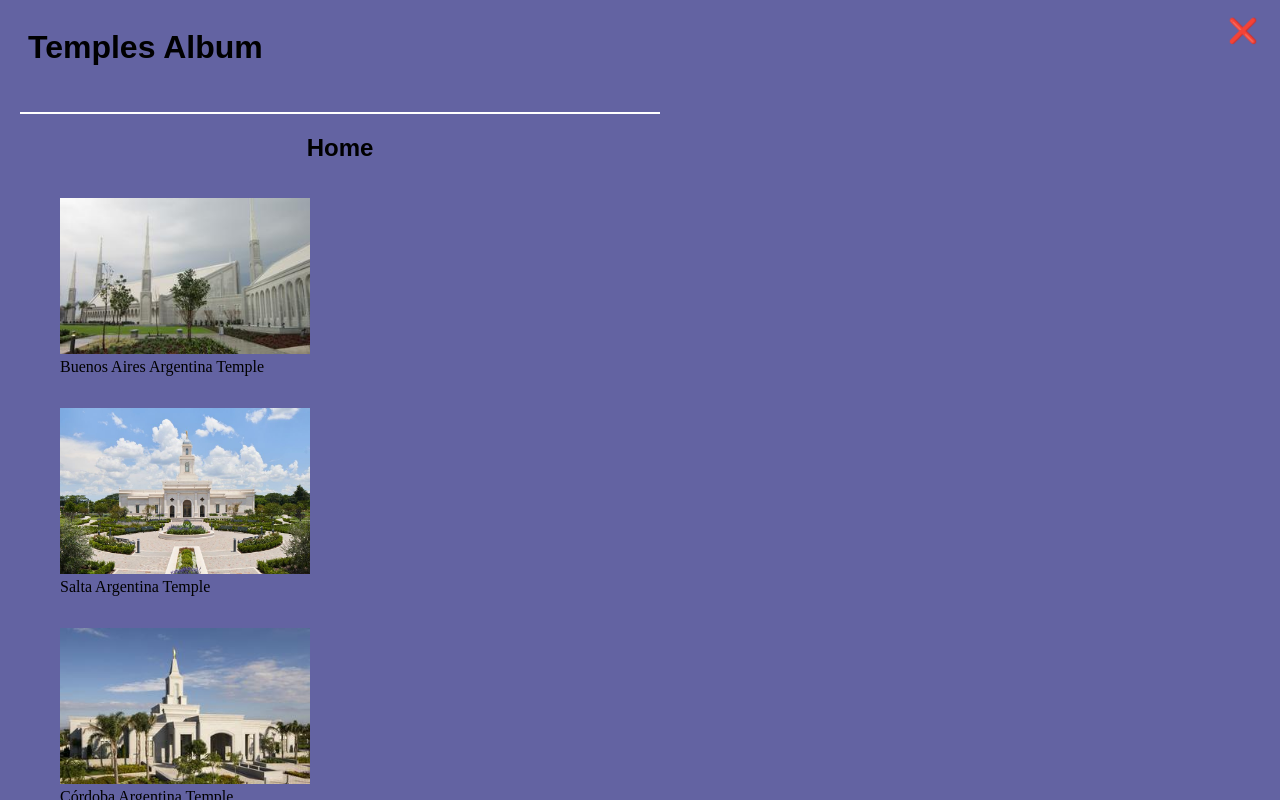
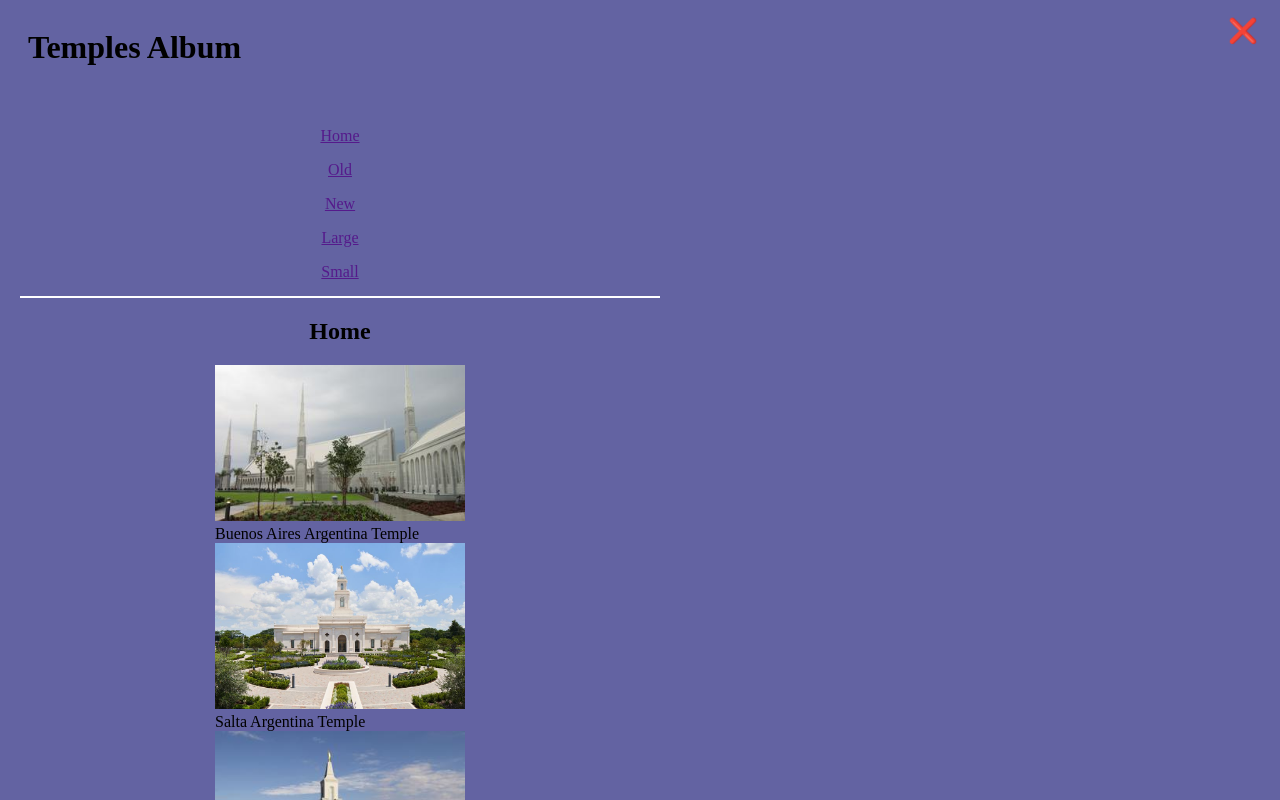
Before and after one commit to EmmanuelBulacio4/wdd131-m, a plain HTML site: page temples.html in a window 1280 px wide. Both pictures are taken after a click on the button 1247 px from the left and 31 px from the top of the page. Shown: the top 800 px of the page. Drawn offline with Linux system fonts and the light colour scheme; a web font is replaced by a local one.

Commit message:
w2_temple.css_ready

```diff
--- a/styles/temples.css
+++ b/styles/temples.css
@@ -1,7 +1,7 @@
 @import url('https://fonts.googleapis.com/css2?family=Bebas+Neue&display=swap');
 :root {
     --background-color-1: rgb(99, 99, 162);
-    --background-color-2:;
+    --background-color-2: rgb(123, 9, 9);
     --color1: black;
     --color2: white;
 }
@@ -18,27 +18,34 @@ header{
 h1{
     align-items: left;
     padding: 0.5rem;
+    font-family: "Parkisans";
+    color: var(--color1);
+}
+
+li :hover{
+    background-color: var(--background-color-2);
+    color: var(--color2);
+    text-decoration: none;
+    padding: 1rem;
 }
 
 h2{
     text-align: center;
+    font-family: sans-serif;
+    color: var(--color1);
+    font-family: "Parkisans";
 }
-
-li{
-    display: none;
-}
-
 
 #temples{
     display: grid;
     grid-template-columns: 1fr;
 }
 
-#hamburger::before {
+#hamburger::before {   /*Marco el comportamiento antes del evento */
     content: "☰";
 }
 
-#hamburger.open::before {
+#hamburger.open::before { /*Mrco el comportamiento despues del evento */
     content: "❌";
 }
 
@@ -57,23 +64,55 @@ ul{
     justify-content: space-around;
 }
 
-
-h1, h2{
-    font-family: sans-serif;
-    color: var(--color1);
-}
-
 img{
     max-width: 250px;
 }
 
-div{
+figure{
+    margin: 0 auto;
 }
 
-figure{
+figcaption{
+    color: var(--color1);
+    text-align: left;
+    font-family: "Parkisans";
+    font-weight: 300;
 }
+
+.navigation ul {
+    display: none;
+    margin: 0;
+    list-style-type: none;
+    background-color: var(--background-color2);
+    border: 2px solid var(--background-color1);
+}
+
+.navigation li {
+    text-align: center;
+    display: block;
+    color: var(--color2);
+    margin: 1rem auto 0 auto;
+    font-family: "Parkisans";
+    font-weight: 300;
+    font-style: normal;
+}
+
+.navigation li:hover {
+    background-color: var(--background-color1);
+}
+
+.navigation.open ul {
+    display: block;
+    padding: 15px;
+}
+
 
 footer{
     text-align: center;
     border-top: 2px solid white;
 }
+
+footer p{
+    font-family: "Parkisans";
+    color: var(--background-color1);
+}
--- a/temples.html
+++ b/temples.html
@@ -7,6 +7,9 @@
     <title>WDD 131 - Dynamic Web Fundamentals - Temples</title>
     <meta name="description" content="WDD 131- Dynamic Web Fundamentals | Emmanuel Bulacio">
     <meta name="author" content="Emmanuel Bulacio">
+    <link rel="preconnect" href="https://fonts.googleapis.com">
+    <link rel="preconnect" href="https://fonts.gstatic.com" crossorigin>
+    <link href="https://fonts.googleapis.com/css2?family=Bebas+Neue&family=Parkinsans:wght@300..800&display=swap" rel="stylesheet">
     <link rel="stylesheet" href="styles/temples.css">
     <link rel="stylesheet" href="styles/temples-large.css">
     <script src="scripts/temple.js" defer></script>
```
